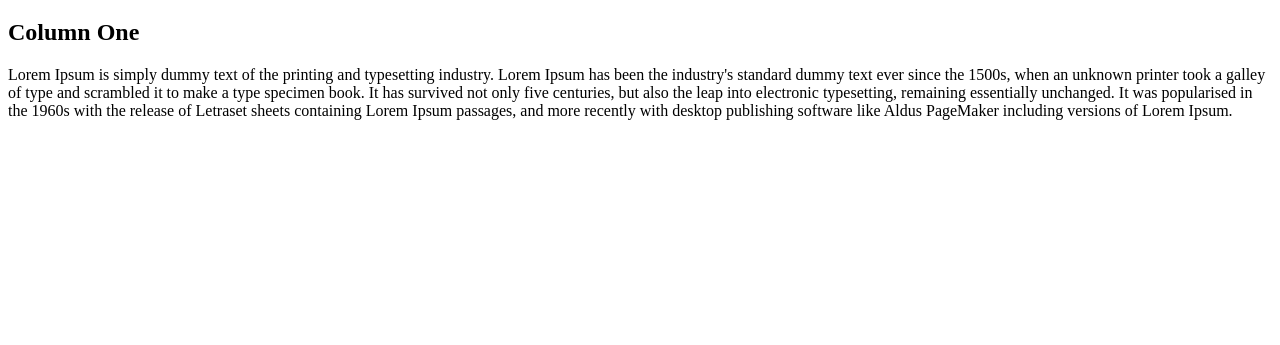
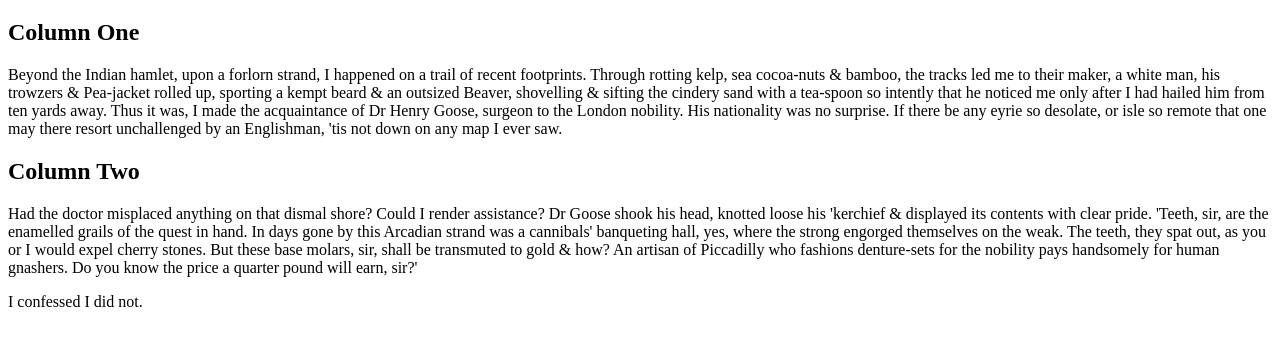
Before and after one commit to joelbass/HTML-CSS-Test2, a plain HTML site: page index.html in a window 1280 px wide. Shown: the part 61-406 px from the top of the page. Drawn offline with Linux system fonts and the light colour scheme.

Commit message:
More text

```diff
--- a/index.html
+++ b/index.html
@@ -15,6 +15,11 @@
 <h1>Hero Headline Goes Here</h1>
   <!-- Content goes here -->
 <h2>Column One</h2>
-<p>Lorem Ipsum is simply dummy text of the printing and typesetting industry. Lorem Ipsum has been the industry's standard dummy text ever since the 1500s, when an unknown printer took a galley of type and scrambled it to make a type specimen book. It has survived not only five centuries, but also the leap into electronic typesetting, remaining essentially unchanged. It was popularised in the 1960s with the release of Letraset sheets containing Lorem Ipsum passages, and more recently with desktop publishing software like Aldus PageMaker including versions of Lorem Ipsum.</p>
+<p>
+Beyond the Indian hamlet, upon a forlorn strand, I happened on a trail of recent footprints. Through rotting kelp, sea cocoa-nuts & bamboo, the tracks led me to their maker, a white man, his trowzers & Pea-jacket rolled up, sporting a kempt beard & an outsized Beaver, shovelling & sifting the cindery sand with a tea-spoon so intently that he noticed me only after I had hailed him from ten yards away. Thus it was, I made the acquaintance of Dr Henry Goose, surgeon to the London nobility. His nationality was no surprise. If there be any eyrie so desolate, or isle so remote that one may there resort unchallenged by an Englishman, 'tis not down on any map I ever saw.</p>
+<h2>Column Two</h2>
+<p>
+Had the doctor misplaced anything on that dismal shore? Could I render assistance? Dr Goose shook his head, knotted loose his 'kerchief & displayed its contents with clear pride. 'Teeth, sir, are the enamelled grails of the quest in hand. In days gone by this Arcadian strand was a cannibals' banqueting hall, yes, where the strong engorged themselves on the weak. The teeth, they spat out, as you or I would expel cherry stones. But these base molars, sir, shall be transmuted to gold & how? An artisan of Piccadilly who fashions denture-sets for the nobility pays handsomely for human gnashers. Do you know the price a quarter pound will earn, sir?'</p>
+<p>I confessed I did not.</p>
   </body>
 </html>
```
